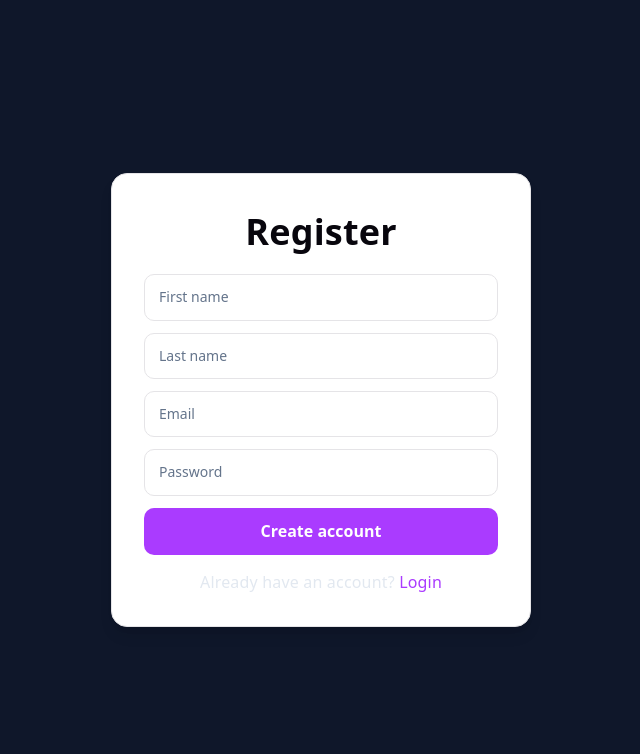
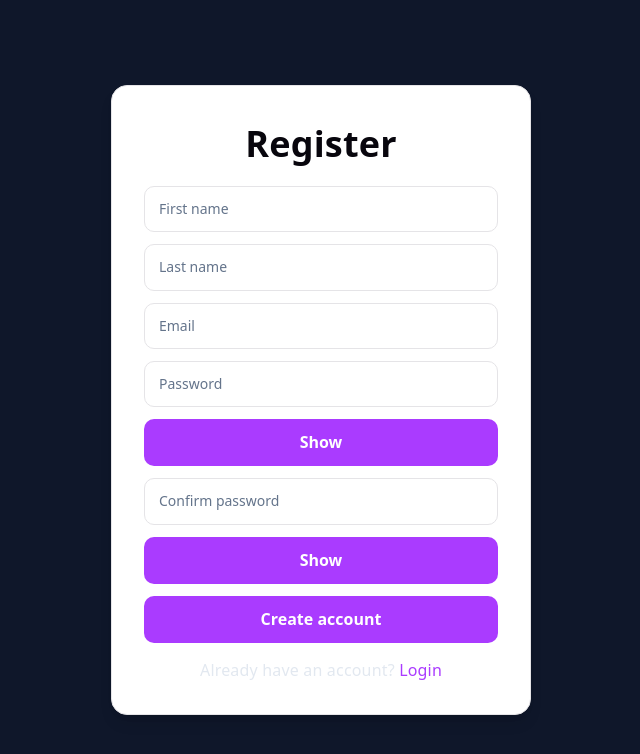
Before and after one commit to Tikhon-Voloshchuk-02/JobRadar, a React (Vite) app in the folder frontend/: page /register in a window 1280 px wide. Shown: the top 754 px of the page, without its empty margins (319-959 px from the left). Built offline with nearby package versions, Linux system fonts and the light colour scheme; no server answers.

Commit message:
fix RegisterPage - add Confirm Password

```diff
--- a/frontend/src/pages/RegisterPage.jsx
+++ b/frontend/src/pages/RegisterPage.jsx
@@ -13,17 +13,30 @@
   const [firstname, setFirstname] = useState("");
   const [lastname, setLastname] = useState("");
   const [email, setEmail] = useState("");
+
   const [password, setPassword] = useState("");
+  const [confirmPassword, setConfirmPassword] = useState("");
+
+  const [showPassword, setShowPassword] = useState(false);
+  const [showConfirmPassword, setShowConfirmPassword] = useState(false);
 
   const [error, setError] = useState("");
   const [success, setSuccess] = useState("");
   const [loading, setLoading] = useState(false);
+
+
 
   async function handleSubmit(e) {
     e.preventDefault();
 
     setError("");
     setSuccess("");
+
+    if (password !== confirmPassword){
+        setError("Passwords don't match");
+        return;
+    }
+
     setLoading(true);
 
     try {
@@ -32,6 +45,7 @@
         lastname,
         email,
         password,
+        confirmPassword,
       });
 
       setSuccess(t("auth.check_email"));
@@ -41,6 +55,7 @@
       setLastname("");
       setEmail("");
       setPassword("");
+      setConfirmPassword("");
 
       //  2 second redirect
       setTimeout(() => {
@@ -85,12 +100,34 @@
           />
 
           <input
-            type="password"
+            type={showPassword ? "text" : "password"}
             placeholder={t("auth.password")}
             value={password}
             onChange={(e) => setPassword(e.target.value)}
             required
           />
+
+          <button
+            type="button"
+            onClick={() => setShowPassword(!showPassword)}
+          >
+            {showPassword ? "Hide" : "Show"}
+          </button>
+
+          <input
+            type={showConfirmPassword ? "text" : "password"}
+            placeholder="Confirm password"
+            value={confirmPassword}
+            onChange={(e) => setConfirmPassword(e.target.value)}
+            required
+          />
+
+          <button
+            type="button"
+            onClick={() => setShowConfirmPassword(!showConfirmPassword)}
+          >
+            {showConfirmPassword ? "Hide" : "Show"}
+          </button>
 
           <button type="submit" disabled={loading}>
             {loading ? t("loading") : t("auth.create_account")}
```
Also changed, not shown: 2 other files (tests, documents, lock files or other folders).
